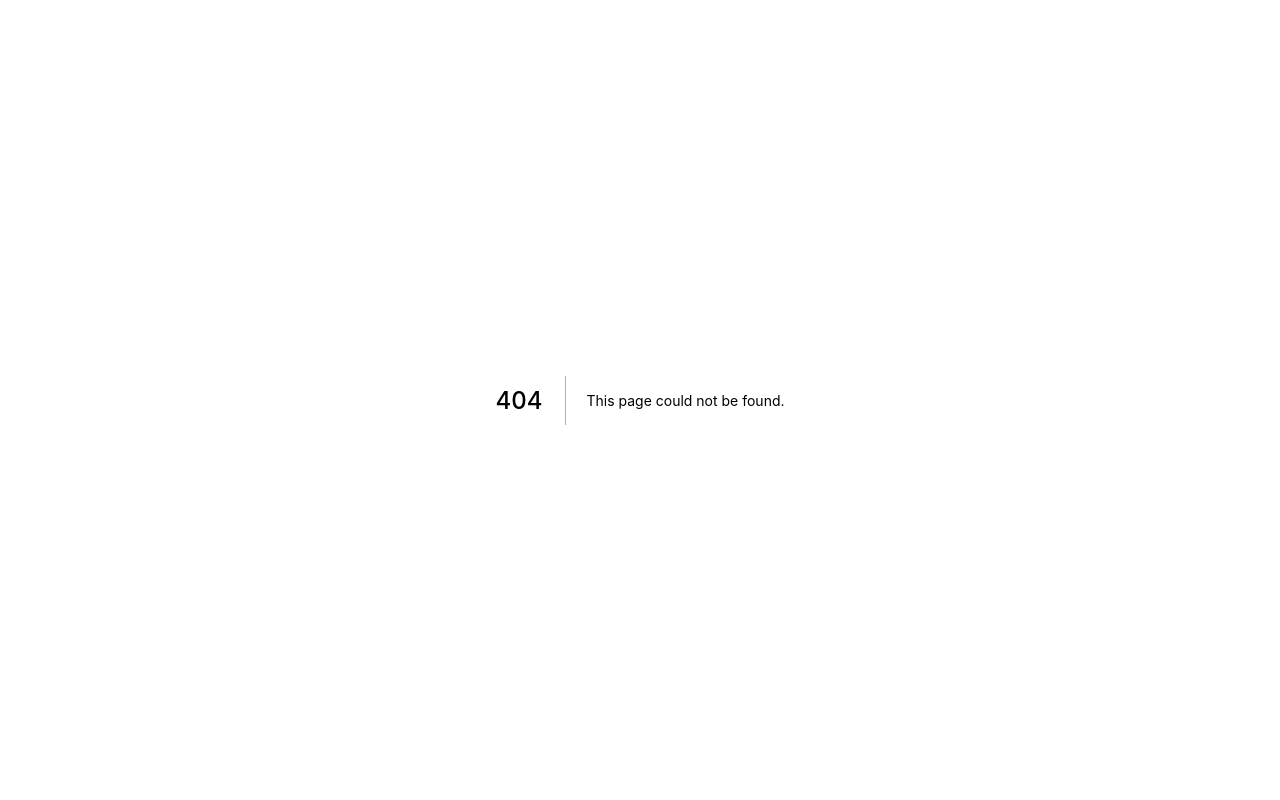
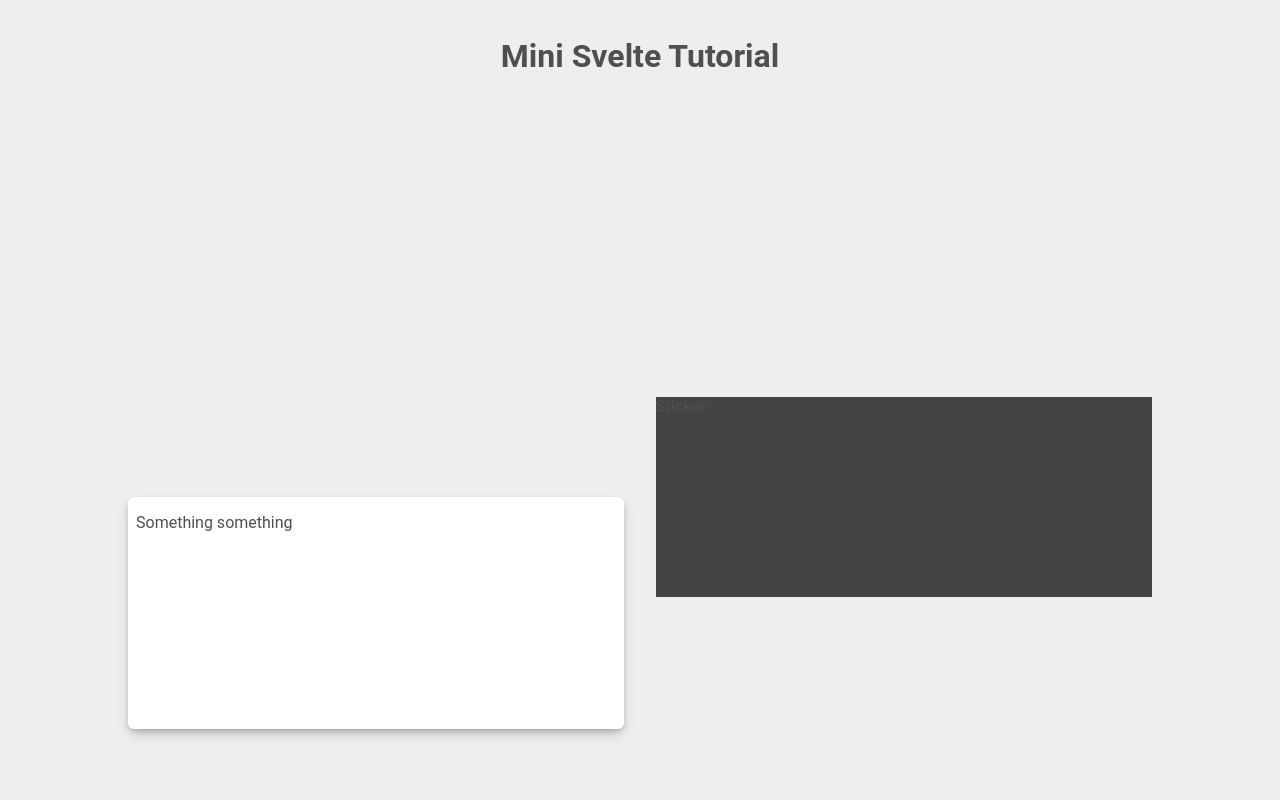
Before and after one commit to code-hike/codehike, a Next.js app: page /demo/svelte-tutorial in a window 1280 px wide. Before the commit this address had no page. Shown: the top 800 px of the page. Built offline with nearby package versions, Linux system fonts and the light colour scheme.

Commit message:
Add layout for scroller demo

```diff
--- /dev/null
+++ b/pages/demo/svelte-tutorial.js
@@ -0,0 +1 @@
+export { Demo as default } from "src/demo-svelte-tutorial";
--- /dev/null
+++ b/src/demo-svelte-tutorial/index.js
@@ -0,0 +1,31 @@
+import React from "react";
+import { CodeHikeHead } from "src/code-hike-head";
+import s from "./index.module.css";
+
+export { Demo };
+
+function Demo() {
+  return (
+    <>
+      <CodeHikeHead title="Svelte Tutorial Demo | Code Hike" />
+
+      <div className={s.page}>
+        <main>
+          <h1>Mini Svelte Tutorial</h1>
+          <div className={s.content}>
+            <div className={s.text}>
+              <section>Something something</section>
+              <section>Something something</section>
+              <section>Something something</section>
+              <section>Something something</section>
+            </div>
+            <div className={s.stickerContainer}>
+              <div className={s.sticker}>Sticker</div>
+            </div>
+          </div>
+          <footer>Foo Bar</footer>
+        </main>
+      </div>
+    </>
+  );
+}
--- /dev/null
+++ b/src/demo-svelte-tutorial/index.module.css
@@ -0,0 +1,57 @@
+.page {
+  display: flex;
+  justify-content: center;
+  background: #eee;
+}
+
+.page h1 {
+  text-align: center;
+}
+
+.page main {
+  width: 1024px;
+  /* background: #eee; */
+  padding: 16px;
+}
+
+.page footer {
+  height: 400px;
+}
+
+.content {
+  display: flex;
+}
+
+.text {
+  flex: 1;
+  /* background: lightcyan; */
+  padding-right: 16px;
+}
+
+.text section {
+  box-shadow: 0 6px 12px -2px rgba(50, 50, 93, 0.25),
+    0 3px 7px -3px rgba(0, 0, 0, 0.3);
+  background: white;
+  border-radius: 6px;
+  margin: 50vh 0;
+  min-height: 200px;
+  padding: 16px 8px;
+}
+
+.stickerContainer {
+  flex: 1;
+  position: sticky;
+  top: 0;
+  height: 100vh;
+  padding-left: 16px;
+  /* background: gray; */
+  display: flex;
+  align-items: center;
+  justify-content: center;
+}
+
+.sticker {
+  height: 200px;
+  width: 100%;
+  background: #444;
+}
```
